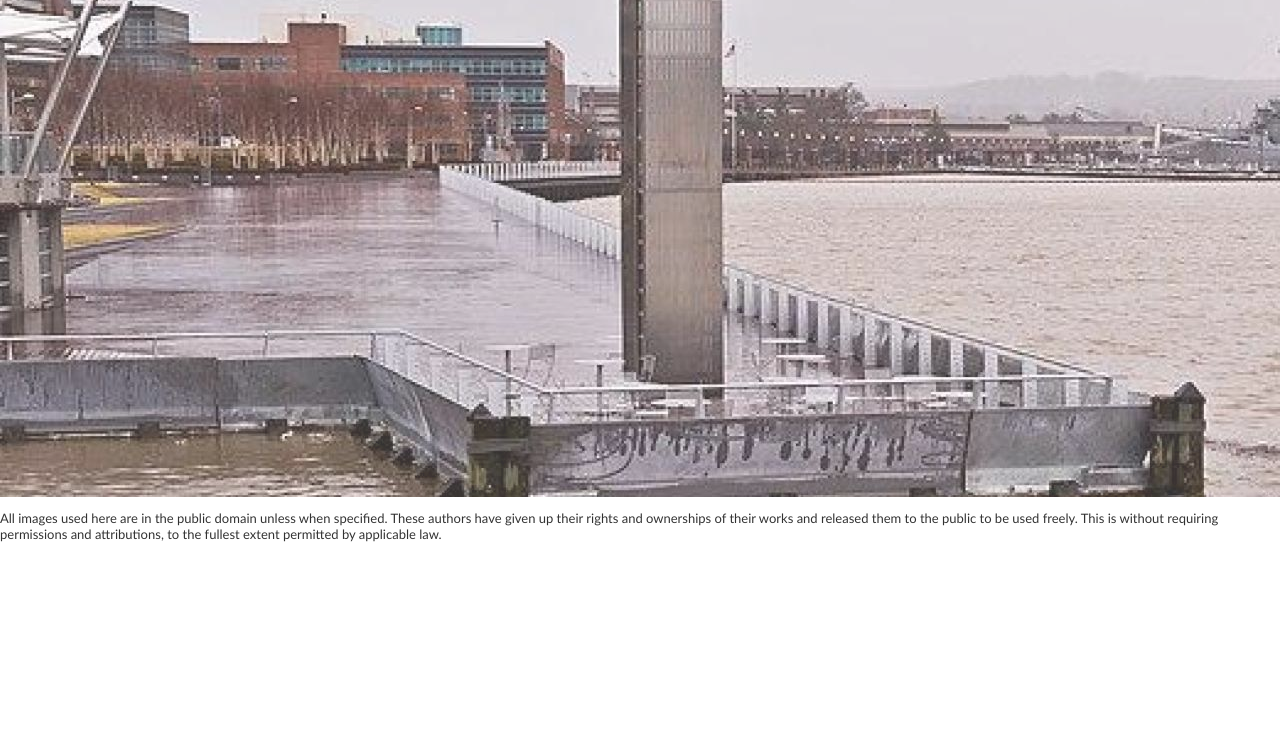
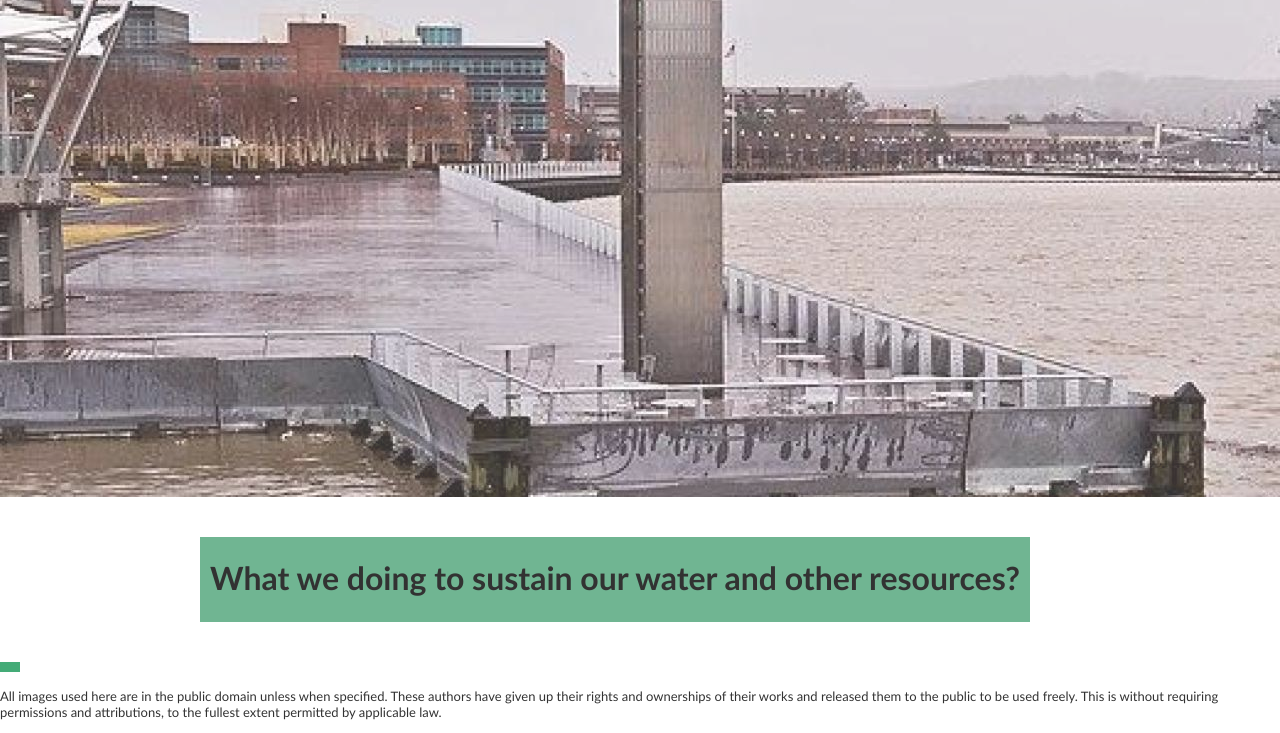
Before and after one commit to jljlspeedrunning/code_comp, a plain HTML site: page sustainability.html in a window 1280 px wide. Shown: the part 92-825 px from the top of the page. Before the commit the page ends 800 px from the top, so only its background shows below. Drawn offline with Linux system fonts and the light colour scheme.

Commit message:
updated sustainability.html

```diff
--- a/sustainability.html
+++ b/sustainability.html
@@ -22,6 +22,21 @@
             <div style="height: 500px"></div>
         </div>
 
+        <div class="side">
+            <div class="left" style="background-color: rgb(77, 163, 120);">
+                <div class="textbox">
+                    <h1>What we doing to sustain our water and other resources?</h1>
+                    <h3></h3>
+                </div>
+            </div>
+        </div>
+
+        <div class="side">
+            <div class="right" style="background-color: rgb(22, 151, 86)">
+                <div class="textbox"></div>
+            </div>
+        </div>
+
         <p style="font-size: 13px;">
             All images used here are in the public domain unless when specified. These authors have given up their rights and ownerships of their works and released them to the public to be used freely. This is without requiring permissions and attributions, to the fullest extent permitted by applicable law.
         </p>
```
